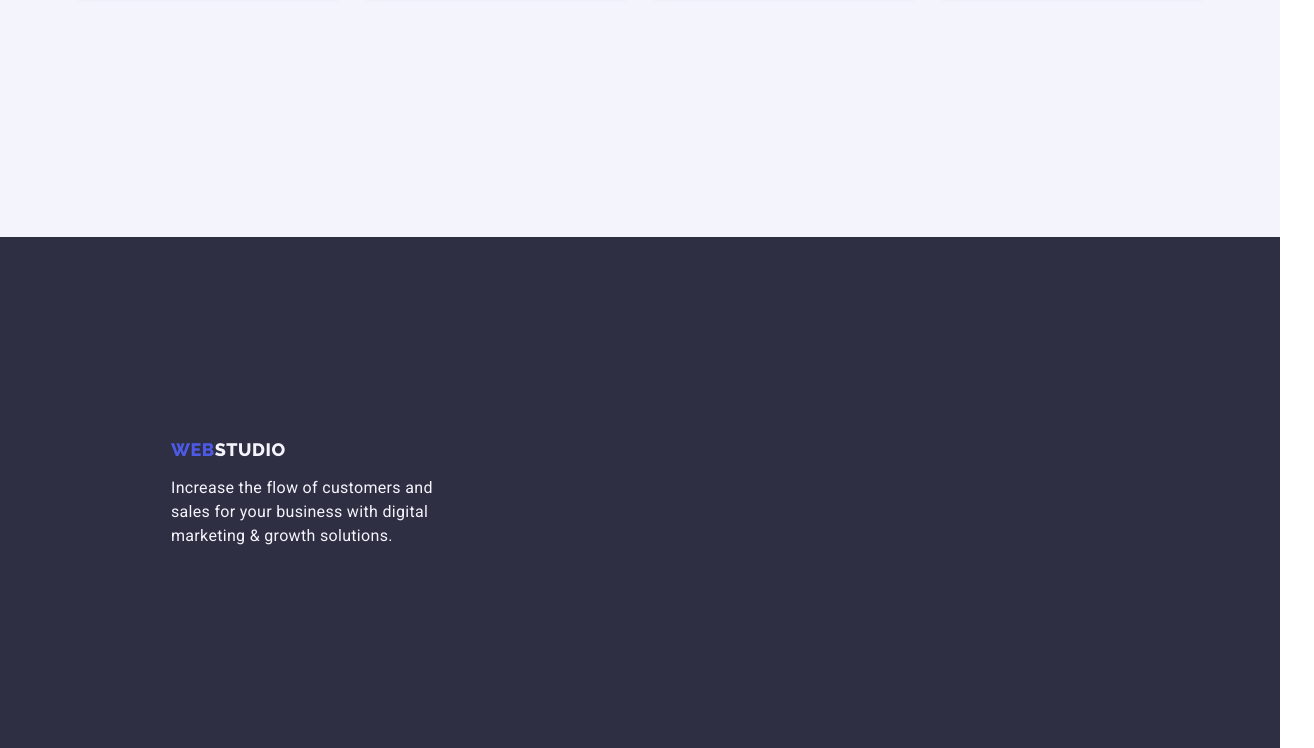
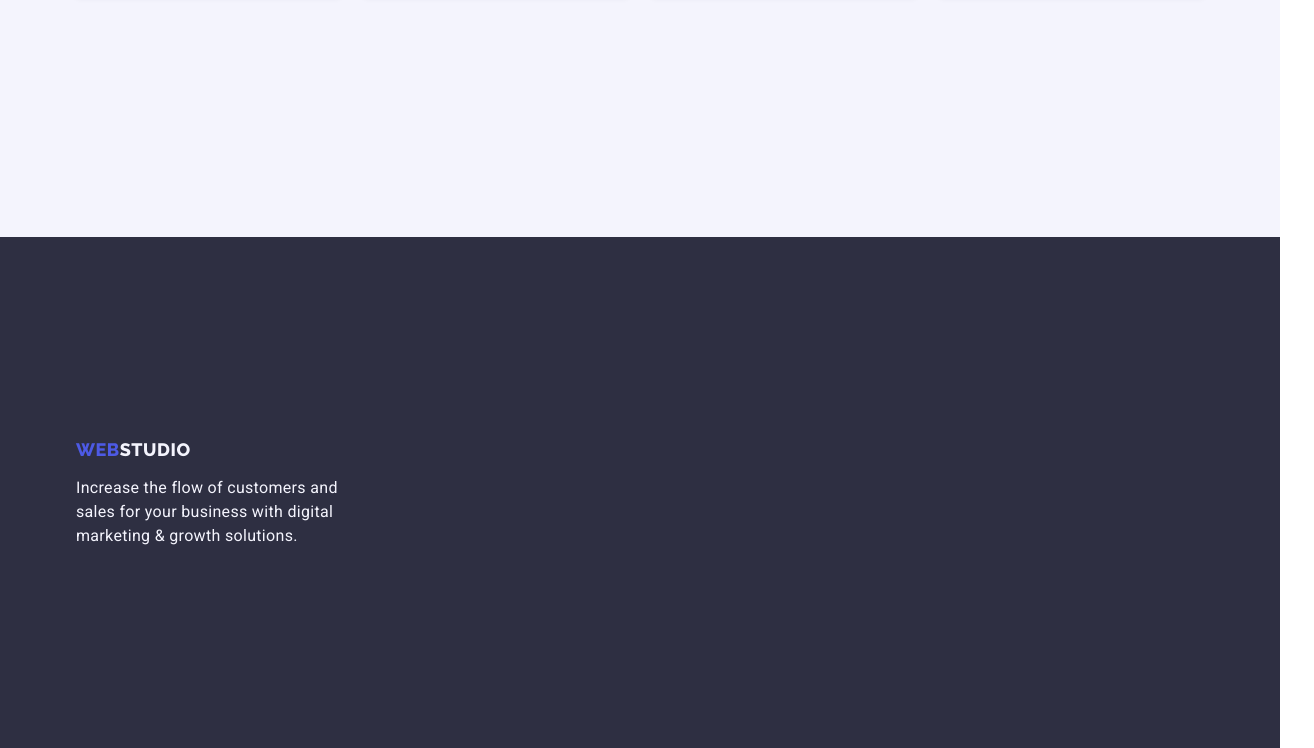
Before and after one commit to AgataR1/goit-markup-hw-03, a plain HTML site: page index.html in a window 1280 px wide. Shown: the part 3141-3889 px from the top of the page, 1314 px wide, since content can reach past the window. Drawn offline with nearby package versions, Linux system fonts and the light colour scheme.

Commit message:
updata hw3

```diff
--- a/css/styles.css
+++ b/css/styles.css
@@ -323,12 +323,7 @@ ol {
 .page-footer-description {
   padding-bottom: 100px;
 }
-.page-footer > .container {
-  display: flex;
-  flex-direction: column;
-  justify-content: baseline;
-  margin-left: 156px;
-}
+
 .page-footer > .container > a {
   padding-top: 101.5px;
   margin-bottom: 16px;
```
